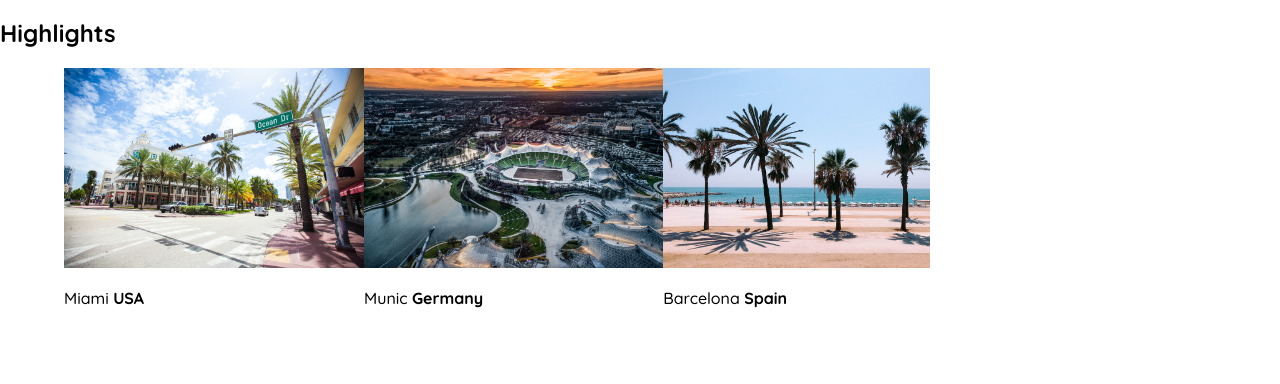
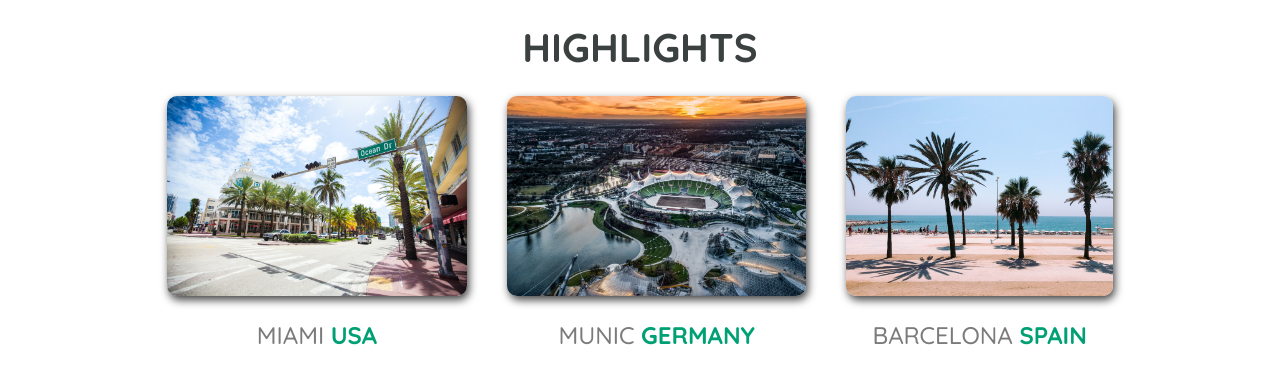
Before and after one commit to nikhilpkottary/travel-page, a plain HTML site: page index.html in a window 1280 px wide. Shown: the part 802-1186 px from the top of the page. Drawn offline with Linux system fonts and the light colour scheme.

Commit message:
adding flex layout

```diff
--- a/shared.css
+++ b/shared.css
@@ -43,15 +43,15 @@ li a {
   text-decoration: none;
 }
 
-header a{
-  color:rgb(255, 251, 0);
+header a {
+  color: rgb(255, 251, 0);
   font-size: 20px;
   padding: 12px;
   text-shadow: 1px 1px 2px rgba(0, 0, 0, 0.2);
   border-radius: 6px;
 }
 
-header a:hover{
+header a:hover {
   color: rgb(77, 77, 77);
   background-color: rgb(255, 251, 0);
 }
--- a/styles.css
+++ b/styles.css
@@ -14,10 +14,10 @@
   padding: 50px 0;
   margin: 0 auto;
   position: relative;
-  top:200px;
+  top: 200px;
 }
 
-#hero-content h1{
+#hero-content h1 {
   color: white;
   text-transform: uppercase;
   font-size: 50px;
@@ -25,7 +25,7 @@
   margin: 0;
 }
 
-#hero-content p{
+#hero-content p {
   color: white;
   text-transform: uppercase;
   font-size: 24px;
@@ -33,7 +33,7 @@
   margin-bottom: 32px;
 }
 
-#hero-content a{
+#hero-content a {
   text-decoration: none;
   background-color: rgb(255, 251, 0);
   padding: 12px 24px;
@@ -44,17 +44,46 @@
   box-shadow: 2px 4px 6px rgb(68, 67, 67);
 }
 
-#hero-content a:hover{
+#hero-content a:hover {
   background-color: rgb(255, 174, 0);
 }
 
-#destinations{
+#highlights h2 {
+  text-transform: uppercase;
+  text-align: center;
+  font-size: 40px;
+  color: rgb(59, 65, 64);
+  margin: 24px 0;
+}
+
+#destinations {
   display: flex;
   width: 90%;
   margin: auto;
   margin-bottom: 40px;
+  justify-content: center;
 }
 
-.destination img{
+.destination {
+  margin: 0 20px;
+  text-transform: uppercase;
+}
+
+.destination p {
+  text-align: center;
+  font-size: 24px;
+  color: rgb(124, 123, 123);
+  margin: 20px 0;
+}
+
+.destination img {
   height: 200px;
+  width: 100%;
+  box-shadow: 2px 4px 8px rgb(68, 67, 67);
+  border-radius: 10px;
+  object-fit: cover;
 }
+
+.destination strong {
+  color: rgb(0, 160, 117);
+}
```
